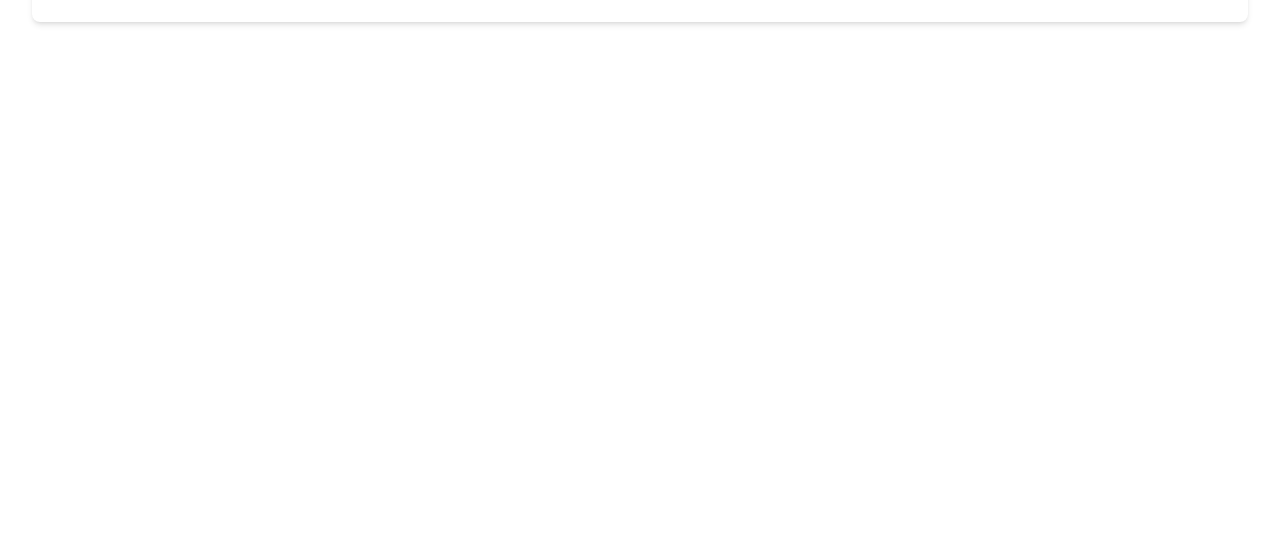
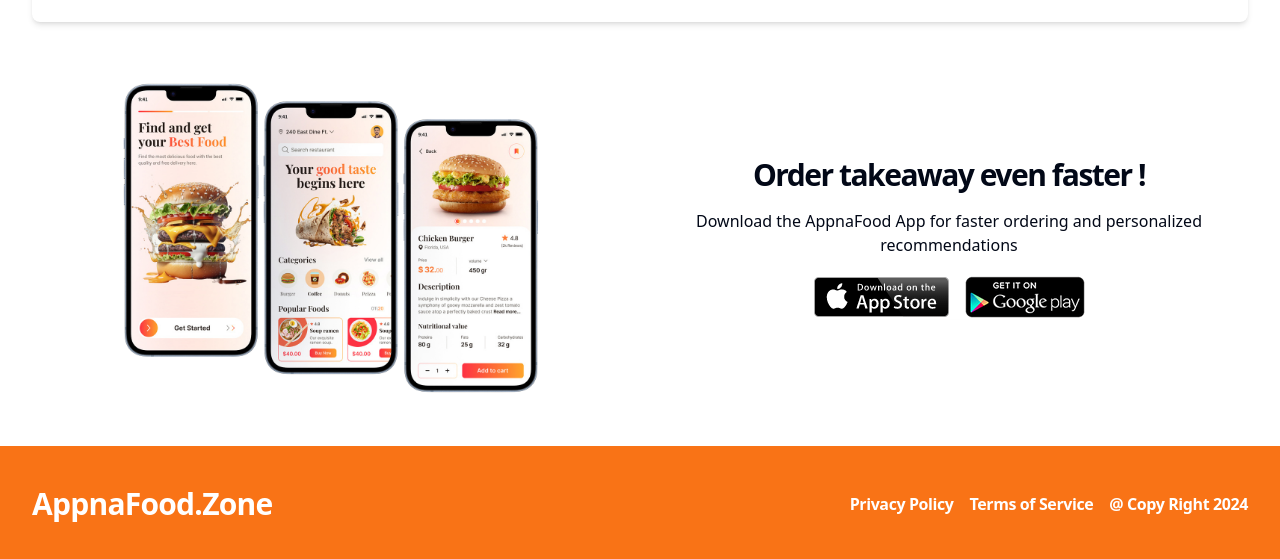
Before and after one commit to audiorpod/Appnafood.com, a React (Vite) app in the folder frontend/: page / in a window 1280 px wide. Shown: the part 800-1359 px from the top of the page. Before the commit the page ends 862 px from the top, so only its background shows below. Built offline with nearby package versions, Linux system fonts and the light colour scheme.

Commit message:
Langing page completed

```diff
--- /dev/null
+++ b/frontend/src/components/Footer.tsx
@@ -0,0 +1,18 @@
+const Footer = () => {
+    return (
+      <div className="bg-orange-500 py-10">
+        <div className="container mx-auto flex flex-col md:flex-row justify-between items-center">
+          <span className="text-3xl text-white font-bold tracking-tight">
+            AppnaFood.Zone
+          </span>
+          <span className="text-white font-bold tracking-tight flex gap-4">
+            <span>Privacy Policy</span>
+            <span>Terms of Service</span>
+            <span>@ Copy Right 2024</span>
+          </span>
+        </div>
+      </div>
+    );
+  };
+
+  export default Footer;
--- a/frontend/src/layouts/layout.tsx
+++ b/frontend/src/layouts/layout.tsx
@@ -1,3 +1,4 @@
+import Footer from "@/components/Footer";
 import Header from "@/components/Header";
 import Hero from "@/components/Hero";
 import React from "react";
@@ -13,6 +14,7 @@
         <Header />
         <Hero />
         <div className="container mx-auto flex-1 py-10">{children} </div>
+        <Footer />
         </div>
     );
 };
--- a/frontend/src/pages/HomePage.tsx
+++ b/frontend/src/pages/HomePage.tsx
@@ -1,3 +1,7 @@
+import landingImage from "../assets/landing.png";
+import appDownloadImage from "../assets/appDownload.png";
+
+
 const HomePage = () => {
   return(
     <div className="flex flex-col gap-12">
@@ -7,6 +11,18 @@
             </h1>
             <span className="text-xl">Food is just a click away!</span>
         </div>
+        <div className="grid md:grid-cols-2 gap-5">
+            <img src={landingImage} />
+            <div className="flex flex-col items-center justify-center gap-4 text-center ">
+                    <span className="font-bold text-3xl tracking-tighter">
+                        Order takeaway even faster !
+                    </span>
+                    <span>
+                        Download the AppnaFood App  for faster ordering and personalized recommendations
+                    </span>
+                    <img src={appDownloadImage}  />
+            </div>
+        </div>
 </div>
   );
 };
```
